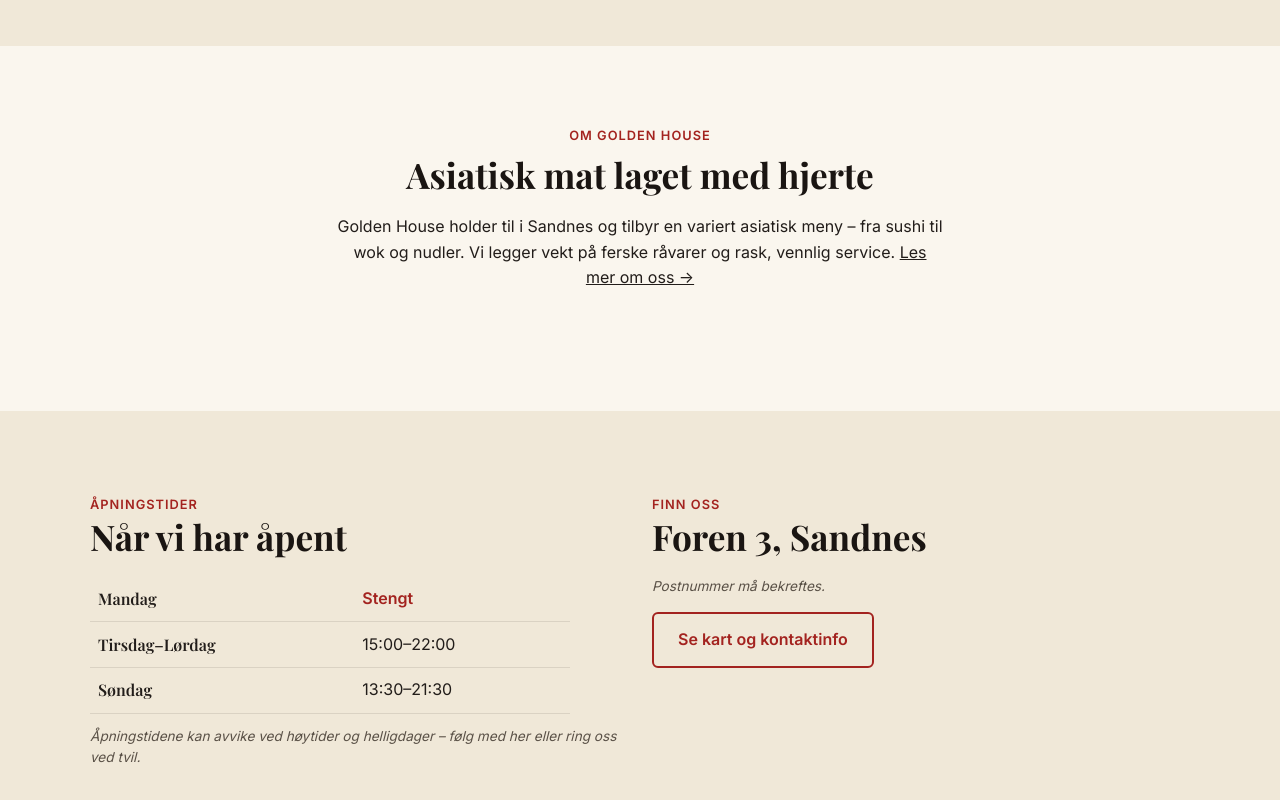
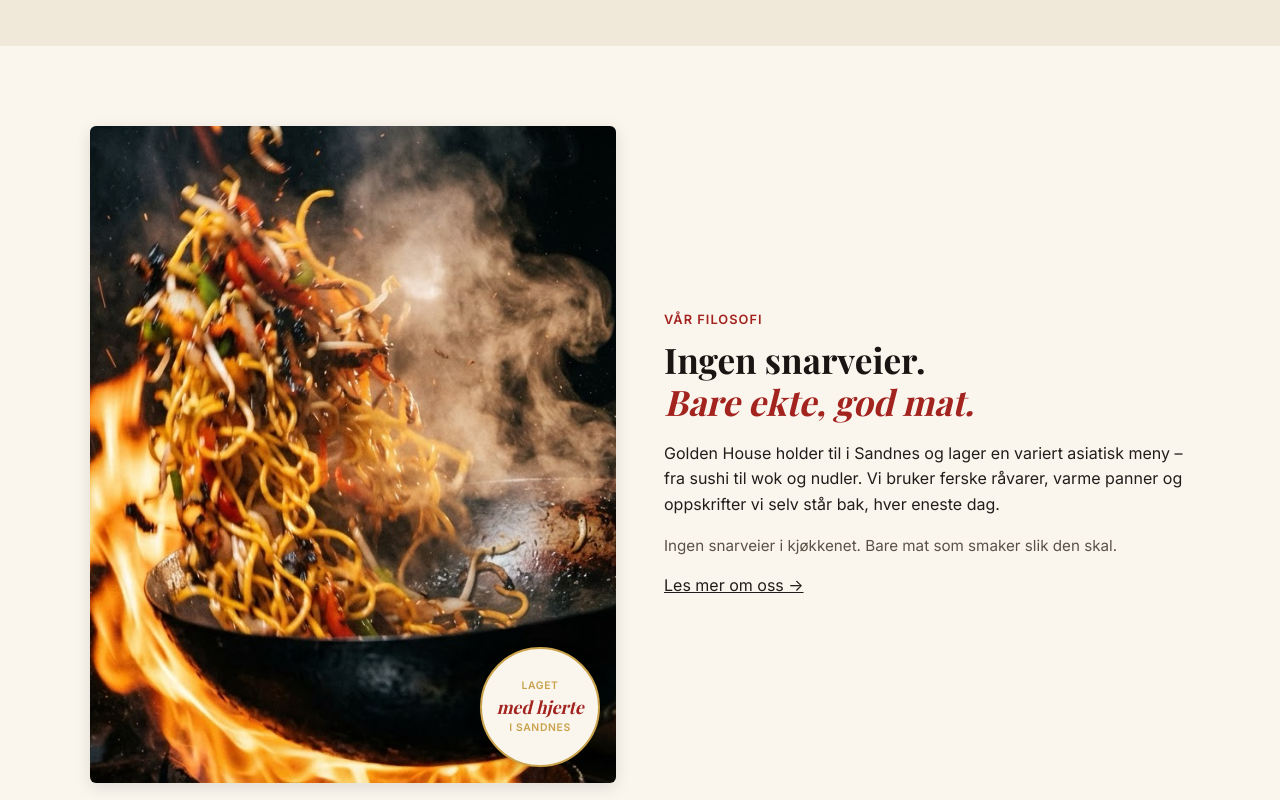
Before and after one commit to GODofEPPA/Golden-House, a plain HTML site: page index.html in a window 1280 px wide. Shown: the part 1340-2140 px from the top of the page. Drawn offline with nearby package versions, Linux system fonts and the light colour scheme.

Commit message:
Redesign homepage Om Golden House section with photo and badge
Replaces the plain text block with a two-column layout: the wok photo
with a circular "laget med hjerte i Sandnes" badge on the left, and a
philosophy-style heading, copy and link to the full About page on the
right. Stacks to a single column with a smaller badge below 600px.

```diff
--- a/css/styles.css
+++ b/css/styles.css
@@ -755,6 +755,65 @@
   color: var(--color-red);
 }
 
+.om-photo-wrap {
+  position: relative;
+}
+
+.om-photo {
+  width: 100%;
+  aspect-ratio: 4 / 5;
+  object-fit: cover;
+  border-radius: var(--radius);
+  box-shadow: var(--shadow);
+}
+
+.om-badge {
+  position: absolute;
+  right: 1rem;
+  bottom: 1rem;
+  width: 120px;
+  height: 120px;
+  border-radius: 50%;
+  background: var(--color-cream);
+  border: 2px solid var(--color-gold);
+  box-shadow: var(--shadow);
+  display: flex;
+  flex-direction: column;
+  align-items: center;
+  justify-content: center;
+  text-align: center;
+  padding: 0.5rem;
+}
+
+.om-badge-line {
+  font-size: 0.65rem;
+  font-weight: 600;
+  text-transform: uppercase;
+  letter-spacing: 0.06em;
+  color: var(--color-gold);
+}
+
+.om-badge-word {
+  font-family: var(--font-heading);
+  font-style: italic;
+  font-weight: 700;
+  color: var(--color-red);
+  font-size: 1.1rem;
+  line-height: 1.15;
+  margin: 0.15rem 0;
+}
+
+@media (max-width: 599px) {
+  .om-badge {
+    width: 92px;
+    height: 92px;
+  }
+
+  .om-badge-word {
+    font-size: 0.9rem;
+  }
+}
+
 /* ==========================================================================
    Breakpoints (mobile-first)
    ========================================================================== */
--- a/index.html
+++ b/index.html
@@ -162,10 +162,22 @@
 
   <section class="section">
     <div class="container">
-      <div class="section-header">
-        <span class="eyebrow">Om Golden House</span>
-        <h2>Asiatisk mat laget med hjerte</h2>
-        <p>Golden House holder til i Sandnes og tilbyr en variert asiatisk meny – fra sushi til wok og nudler. Vi legger vekt på ferske råvarer og rask, vennlig service. <a href="om-oss.html">Les mer om oss →</a></p>
+      <div class="grid grid-2" style="align-items:center; gap:3rem;">
+        <div class="om-photo-wrap">
+          <img class="om-photo" src="images/Bilde 13.jpg" alt="Wok med nudler tilberedes over åpen flamme hos Golden House" loading="lazy">
+          <div class="om-badge">
+            <span class="om-badge-line">Laget</span>
+            <strong class="om-badge-word">med hjerte</strong>
+            <span class="om-badge-line">i Sandnes</span>
+          </div>
+        </div>
+        <div>
+          <span class="eyebrow" style="color:var(--color-red); font-weight:600; text-transform:uppercase; letter-spacing:0.08em; font-size:0.8rem; display:block; margin-bottom:0.5rem;">Vår filosofi</span>
+          <h2>Ingen snarveier.<br><em style="color:var(--color-red); font-style:italic;">Bare ekte, god mat.</em></h2>
+          <p>Golden House holder til i Sandnes og lager en variert asiatisk meny – fra sushi til wok og nudler. Vi bruker ferske råvarer, varme panner og oppskrifter vi selv står bak, hver eneste dag.</p>
+          <p style="color:var(--color-text-muted); font-size:0.95rem;">Ingen snarveier i kjøkkenet. Bare mat som smaker slik den skal.</p>
+          <a href="om-oss.html">Les mer om oss →</a>
+        </div>
       </div>
     </div>
   </section>
```
